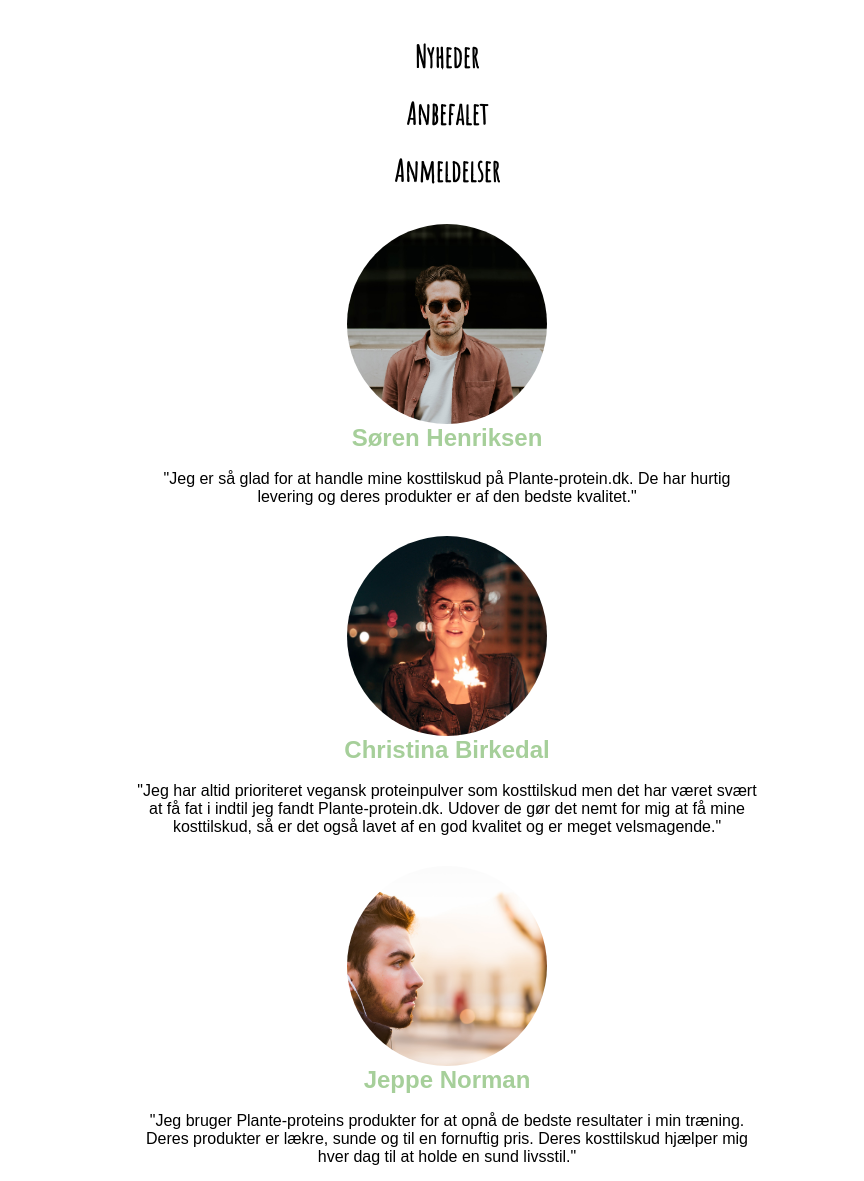
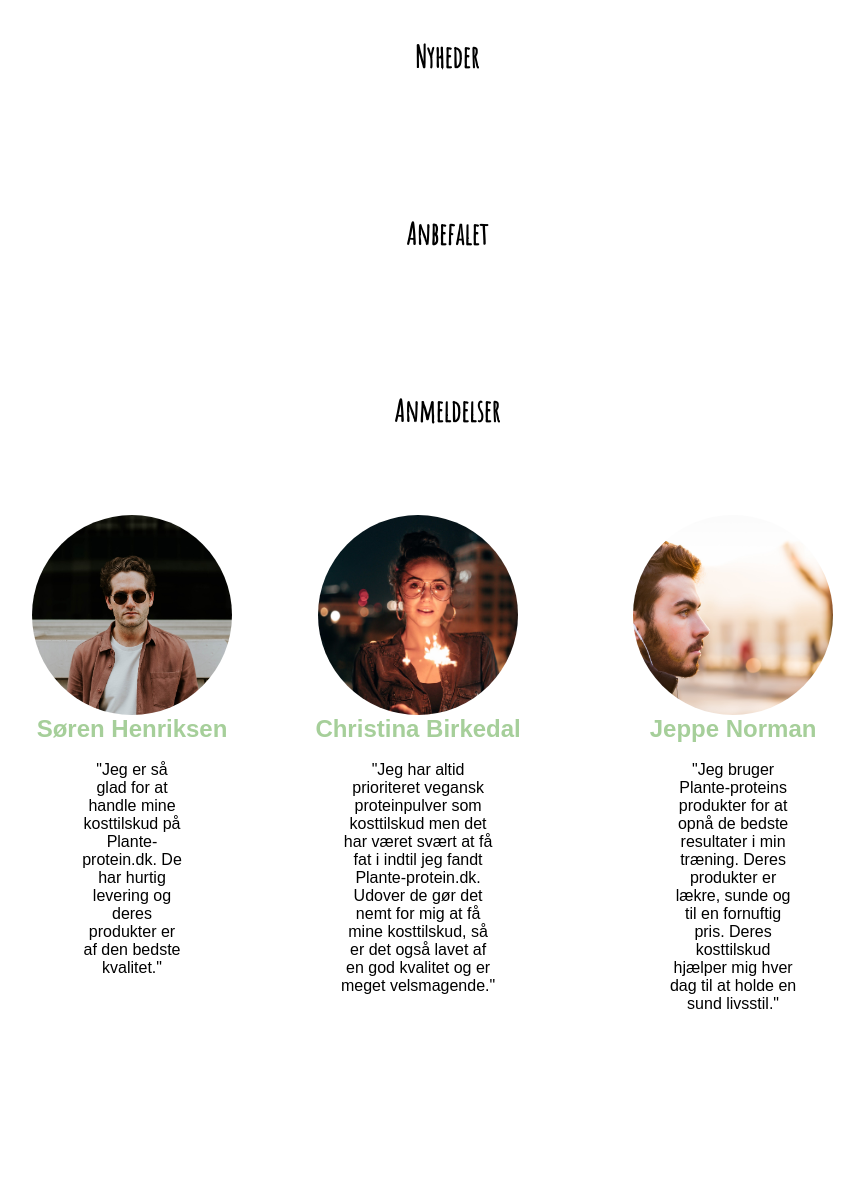
Before and after one commit to MikkelBB/PlanteProtein, a PHP site: page / in a window 1280 px wide. Shown: the whole page, without its empty margins (193-1057 px from the left). After the commit the page ends 1009 px from the top, so only its background shows below. Run offline with PHP 8.4, Linux system fonts and the light colour scheme; data that the repository does not hold is empty; some web fonts are replaced.

Commit message:
Adem er sejest

```diff
--- a/css/styles.css
+++ b/css/styles.css
@@ -164,4 +179,99 @@ p {
 .nyhedbilleder img {
   width: 50%; }
 
+@media screen and (min-width: 1200px) {
+  .stortbillede img {
+    width: 1600px;
+    height: 900px;
+    margin-left: auto;
+    margin-right: auto; }
+
+  .nyhedtekst {
+    text-align: center; }
+
+  .nyheder {
+    display: flex;
+    justify-content: space-around;
+    width: 80%;
+    cursor: pointer;
+    margin-left: auto;
+    margin-right: auto;
+    padding: 50px; }
+
+  .nyhednavn {
+    text-align: center; }
+
+  .nyhedpris {
+    color: #a6cf9a;
+    text-align: center; }
+
+  .nyhedbilleder {
+    margin-left: auto;
+    margin-right: auto;
+    text-align: center;
+    border-bottom: solid 1px #a6cf9a;
+    width: 50%;
+    margin-top: 25px; }
+
+  .koebknap {
+    width: 100px;
+    height: 30px;
+    text-align: center;
+    border-radius: 10px 10px 10px 10px;
+    background-color: #E55B69;
+    padding: 0 0 5px 0; }
+
+  button {
+    color: #ffffff; }
+
+  .nyhedbilleder img {
+    margin-left: auto;
+    margin-right: auto;
+    height: 200px;
+    width: 200px; }
+
+  .anbefalet {
+    display: flex;
+    justify-content: space-around;
+    cursor: pointer;
+    width: 80%;
+    margin-left: auto;
+    margin-right: auto;
+    padding: 50px; }
+
+  .anbefalet img {
+    height: 200px;
+    width: 200px; }
+
+  .anbefaletpris {
+    color: #a6cf9a;
+    text-align: center; }
+
+  .anbefaletnavn {
+    text-align: center; }
+
+  .anbefalettekst {
+    text-align: center; }
+
+  .anbefaletbilleder {
+    width: 50%;
+    border-bottom: solid 1px #a6cf9a;
+    margin-left: auto;
+    margin-right: auto;
+    margin-top: 25px; }
+
+  .anbefaletsend {
+    text-align: center; }
+
+  .anmeldelser {
+    justify-content: space-around;
+    display: flex;
+    margin-right: auto;
+    margin-left: auto;
+    width: 75%;
+    padding: 50px; }
+
+  .anmeldelsertekst {
+    text-align: center; } }
+
 /*# sourceMappingURL=styles.css.map */
--- a/css/styles.scss
+++ b/css/styles.scss
@@ -247,11 +265,156 @@ p{
 
   @media screen and (min-width: 992px) {
     // Alt der ændres i tablet liggende fra mobil og tablet stående
+
+    //section: Forside-start
+
+
+
+
+
+    //section: Forside-slut
   }
 
   @media screen and (min-width: 1200px) {
     // Alt der ændres i computer fra mobil, tablet stående og tablet liggende
+
+    //section: Forside-start
+    .stortbillede img{
+      width: 1600px;
+      height: 900px;
+      margin-left: auto;
+      margin-right: auto;
+    }
+
+    .nyhedtekst{
+      text-align: center;
+    }
+
+    .nyheder{
+      display: flex;
+      justify-content: space-around;
+      width: 80%;
+      cursor: pointer;
+      margin-left: auto;
+      margin-right: auto;
+      padding: 50px;
+    }
+
+    .nyhednavn{
+      text-align: center;
+    }
+
+    .nyhedpris{
+      color: $green;
+      text-align: center;
+    }
+
+
+    .nyhedbilleder{
+      margin-left: auto;
+      margin-right: auto;
+      text-align: center;
+      border-bottom: solid 1px $green;
+      width: 50%;
+      margin-top: 25px;
+    }
+
+    .koebknap{
+      width: 100px;
+      height: 30px;
+      text-align: center;
+      border-radius: 10px 10px 10px 10px;
+      background-color: $red;
+      padding: 0 0 5px 0;
+
+    }
+
+    button{
+      color: #ffffff;
+    }
+
+
+    .nyhedbilleder img{
+      margin-left: auto;
+      margin-right: auto;
+      height: 200px;
+      width: 200px;
+    }
+
+    .nyhedhvid{
+    }
+
+
+
+    .anbefalet{
+      display: flex;
+      justify-content: space-around;
+      cursor: pointer;
+      width: 80%;
+      margin-left: auto;
+      margin-right: auto;
+      padding: 50px;
+    }
+
+    .anbefalet img{
+      height: 200px;
+      width: 200px;
+    }
+
+
+    .anbefaletpris{
+      color: $green;
+      text-align: center;
+    }
+
+    .anbefaletnavn{
+      text-align: center;
+
+    }
+
+    .anbefalettekst{
+      text-align: center;
+
+    }
+
+    .anbefaletbilleder{
+      width: 50%;
+      border-bottom: solid 1px $green;
+      margin-left: auto;
+      margin-right: auto;
+      margin-top: 25px;
+    }
+
+    .anbefaletsend{
+      text-align: center;
+    }
+
+    .anbefalethvid{
+    }
+
+    .anmeldelser{
+      justify-content: space-around;
+      display: flex;
+      margin-right: auto;
+      margin-left: auto;
+      width: 75%;
+      padding: 50px;
+    }
+
+    .anmeldelsertekst{
+      text-align: center;
+    }
+
+
+
+
+
+
+    //section: Forside-slut
   }
+
+
+
 
   @media print {
     // Alt der gælder for print specifikt
--- a/index.php
+++ b/index.php
@@ -66,15 +66,16 @@ while($eksamen = mysqli_fetch_assoc($eksamenQuery)) {
 ?>
 <br>
 
-
+<div class="nyhedtekst"> <h1>Nyheder</h1></div>
 
 <div class="nyheder">
-    <div class="nyhedtekst"> <h1>Nyheder</h1></div>
     <?php
     $eksamenQuery = mysqli_query($db, "SELECT * FROM produkter WHERE pId LIMIT 3 OFFSET 14");
     while($eksamen = mysqli_fetch_assoc($eksamenQuery)) {
     $var = $eksamen ["pId"];
     ?>
+
+        <div class="nyhedhvid">
     <div class="nyhedbilleder">
 
         <a href="produkterindividuel.php?id=<?php echo $var ?>"><img src="images/<?php echo $eksamen["pBillede"] ?>"></a>
@@ -87,10 +88,12 @@ while($eksamen = mysqli_fetch_assoc($eksamenQuery)) {
 
         ?>
 
-        <form class="nyhedsend" method="post" action="index.php">
-            <button type="submit">Læg i kurv</button>
+        <form  method="post" action="index.php">
+            <button type="submit" class="koebknap">Læg i kurv</button>
         </form>
 
+
+        </div>
         <?php
     }
 
@@ -99,17 +102,17 @@ while($eksamen = mysqli_fetch_assoc($eksamenQuery)) {
 </div>
 
 
-
+<div class="anbefalettekst"> <h1>Anbefalet</h1> </div>
 
 <div class="anbefalet">
-    <div class="anbefalettekst"> <h1>Anbefalet</h1> </div>
+
 
     <?php
     $eksamenQuery = mysqli_query($db, "SELECT * FROM produkter WHERE pId LIMIT 4 OFFSET 5");
     while($eksamen = mysqli_fetch_assoc($eksamenQuery)) {
     $var = $eksamen ["pId"];
     ?>
-
+<div class="anbefalethvid">
     <div class="anbefaletbilleder">
         <a href="produkterindividuel.php?id=<?php echo $var ?>"><img src="images/<?php echo $eksamen["pBillede"] ?>"></a>
     </div>
@@ -120,21 +123,23 @@ while($eksamen = mysqli_fetch_assoc($eksamenQuery)) {
         ?>
 
 
-        <form class="anbefaletsend" method="post" action="index.php">
-            <button type="submit">Læg i kurv</button>
+        <form class="test" method="post" action="index.php">
+            <button type="submit" class="koebknap" >Læg i kurv</button>
         </form>
+</div>
 
         <?php
     }
 
 
     ?>
+
 </div>
 
 
+<div class="anmeldelsertekst"><h1>Anmeldelser</h1></div>
+<div class="anmeldelser">
 
-<div class="anmeldelser">
-    <h1>Anmeldelser</h1>
     <div class="soeren">
         <div class="soerenbillede"></div>
         <h2>Søren Henriksen</h2><br>
```
Also changed, not shown: other parts of css/styles.css (+22 -7 lines), other parts of css/styles.scss (+25 -7 lines), 1 other file.
